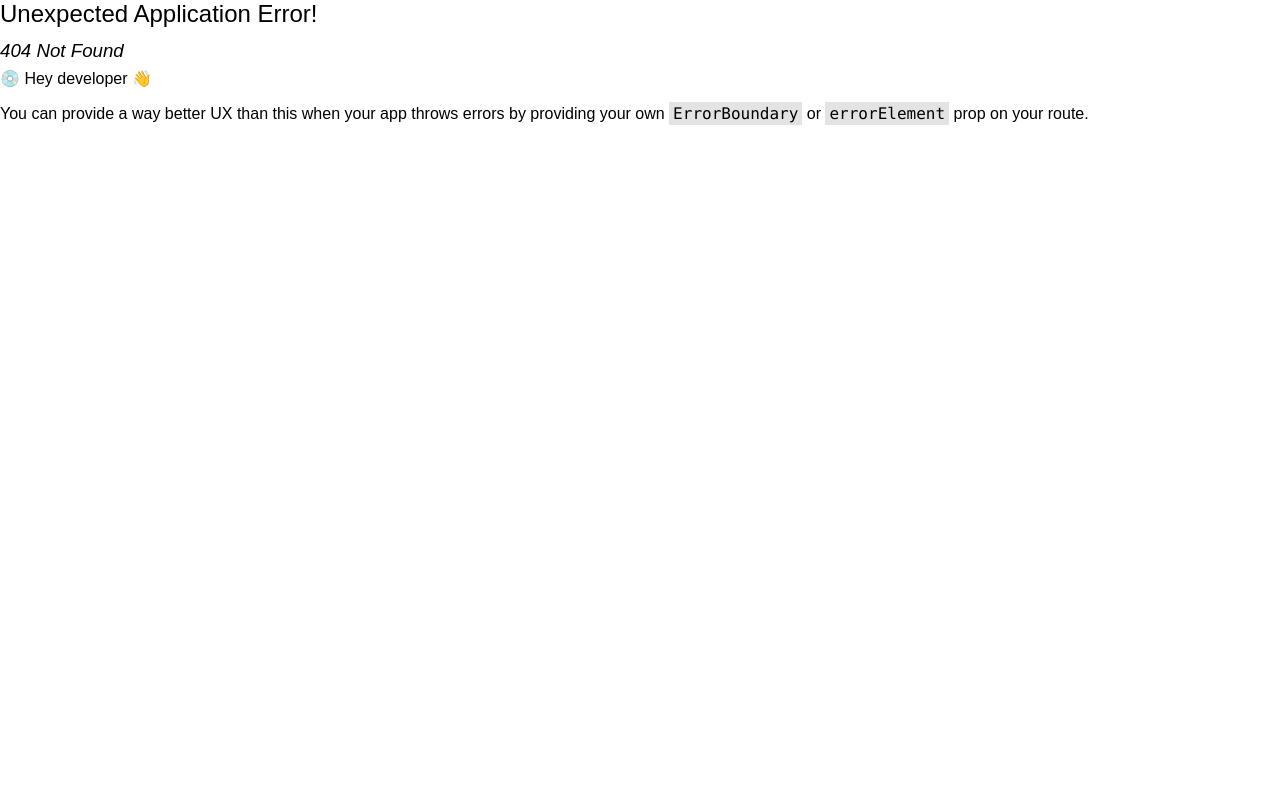
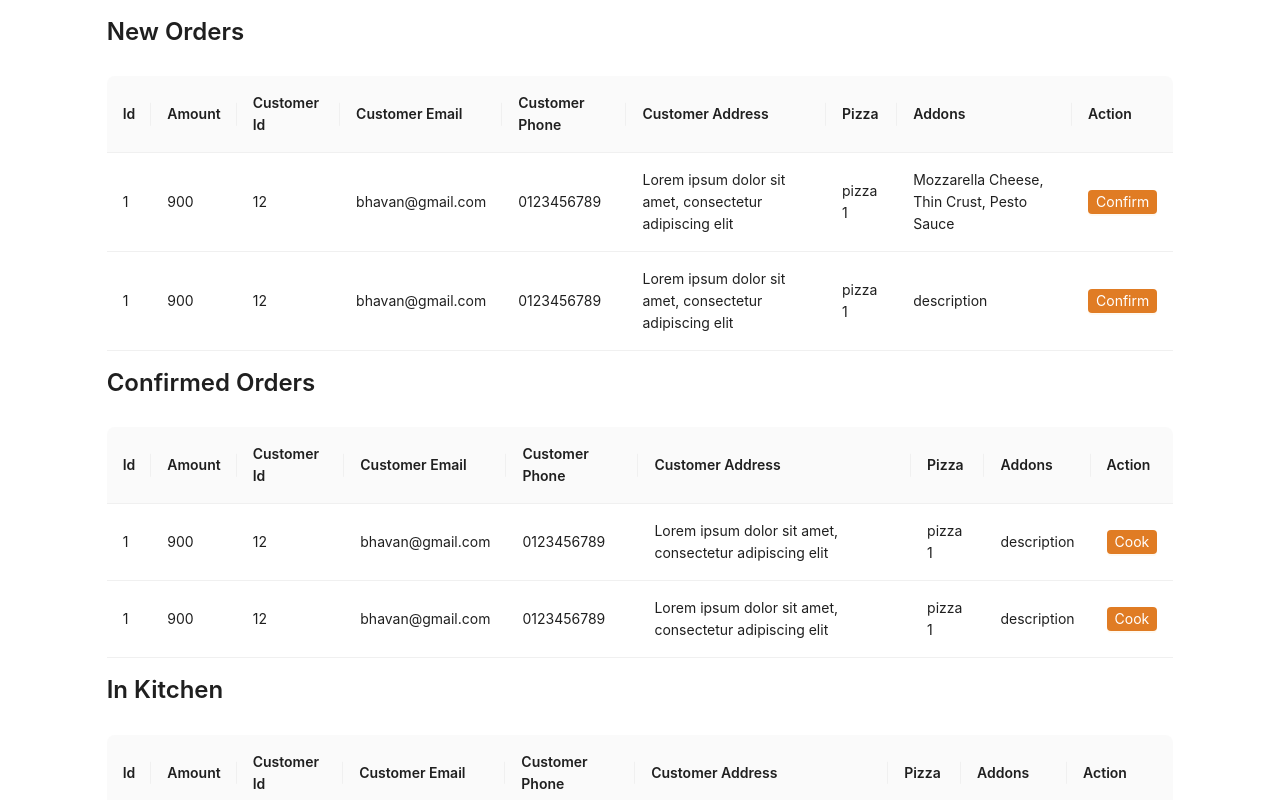
Before and after one commit to bhavankumar2911/pizza-delivery-web-app, a React (Create React App) app in the folder client/: page /admin/orders in a window 1280 px wide. Before the commit this address had no page. Shown: the top 800 px of the page. Built offline with nearby package versions, Linux system fonts and the light colour scheme.

Commit message:
created the orders page

```diff
--- a/client/public/index.html
+++ b/client/public/index.html
@@ -2,13 +2,10 @@
 <html lang="en">
   <head>
     <meta charset="utf-8" />
-    <link rel="icon" href="%PUBLIC_URL%/favicon.ico" />
+    <link rel="icon" type="image/png" href="./favicon.png" />
     <meta name="viewport" content="width=device-width, initial-scale=1" />
     <meta name="theme-color" content="#000000" />
-    <meta
-      name="description"
-      content="Web site created using create-react-app"
-    />
+    <meta name="description" content="Pizza Delivery Website" />
     <link rel="apple-touch-icon" href="%PUBLIC_URL%/logo192.png" />
     <!--
       manifest.json provides metadata used when your web app is installed on a
@@ -24,7 +21,7 @@
       work correctly both with client-side routing and a non-root public URL.
       Learn how to configure a non-root public URL by running `npm run build`.
     -->
-    <title>React App</title>
+    <title>PizzaDelivery</title>
   </head>
   <body>
     <noscript>You need to enable JavaScript to run this app.</noscript>
--- /dev/null
+++ b/client/src/components/OrderSection.jsx
@@ -0,0 +1,102 @@
+import { Typography, Table, Button } from "antd";
+import React from "react";
+import orders from "../orders.json";
+
+const OrderSection = ({ orderStatus, title }) => {
+  const columns = [
+    {
+      title: "Id",
+      dataIndex: "id",
+      key: "id",
+    },
+    {
+      title: "Amount",
+      dataIndex: "amount",
+      key: "amount",
+    },
+    {
+      title: "Customer Id",
+      dataIndex: "customer_id",
+      key: "customer_id",
+    },
+    {
+      title: "Customer Email",
+      dataIndex: "customer_email",
+      key: "customer_email",
+    },
+    {
+      title: "Customer Phone",
+      dataIndex: "customer_phone",
+      key: "customer_phone",
+    },
+    {
+      title: "Customer Address",
+      dataIndex: "customer_address",
+      key: "customer_address",
+    },
+    {
+      title: "Pizza",
+      dataIndex: "pizza",
+      key: "pizza",
+    },
+    {
+      title: "Addons",
+      dataIndex: "addons",
+      key: "addons",
+    },
+  ];
+
+  const actionColumn = {
+    new: {
+      title: "Action",
+      dataIndex: "mark",
+      key: "mark",
+      render: () => (
+        <Button type="primary" size="small">
+          Confirm
+        </Button>
+      ),
+    },
+    received: {
+      title: "Action",
+      dataIndex: "mark",
+      key: "mark",
+      render: () => (
+        <Button type="primary" size="small">
+          Cook
+        </Button>
+      ),
+    },
+    cooking: {
+      title: "Action",
+      dataIndex: "mark",
+      key: "mark",
+      render: () => (
+        <Button type="primary" size="small">
+          Dispatch
+        </Button>
+      ),
+    },
+  };
+
+  //   console.log(columns.push(actionColumn["new"]));
+
+  return (
+    <section>
+      <br />
+      <Typography.Title level={3}>{title}</Typography.Title>
+      <br />
+      <Table
+        pagination={false}
+        dataSource={orders.filter((order) => order.status == orderStatus)}
+        columns={
+          orderStatus == "delivered"
+            ? columns
+            : [...columns, actionColumn[orderStatus]]
+        }
+      />
+    </section>
+  );
+};
+
+export default OrderSection;
--- a/client/src/index.js
+++ b/client/src/index.js
@@ -13,6 +13,7 @@ import Dashboard from "./pages/Dashboard";
 import Inventory from "./pages/Inventory";
 import AppProvider from "./providers/App";
 import Cart from "./pages/Cart";
+import Orders from "./pages/Orders";
 
 const router = createBrowserRouter([
   {
@@ -51,6 +52,10 @@ const router = createBrowserRouter([
     path: "/admin/inventory",
     element: <Inventory />,
   },
+  {
+    path: "/admin/orders",
+    element: <Orders />,
+  },
 ]);
 
 const root = ReactDOM.createRoot(document.getElementById("root"));
--- /dev/null
+++ b/client/src/orders.json
@@ -0,0 +1,90 @@
+[
+  {
+    "id": 1,
+    "amount": 900,
+    "customer_id": 12,
+    "customer_email": "bhavan@gmail.com",
+    "customer_phone": "0123456789",
+    "customer_address": "Lorem ipsum dolor sit amet, consectetur adipiscing elit",
+    "pizza": "pizza 1",
+    "addons": "Mozzarella Cheese, Thin Crust, Pesto Sauce",
+    "status": "new"
+  },
+  {
+    "id": 1,
+    "amount": 900,
+    "customer_id": 12,
+    "customer_email": "bhavan@gmail.com",
+    "customer_phone": "0123456789",
+    "customer_address": "Lorem ipsum dolor sit amet, consectetur adipiscing elit",
+    "pizza": "pizza 1",
+    "addons": "description",
+    "status": "new"
+  },
+  {
+    "id": 1,
+    "amount": 900,
+    "customer_id": 12,
+    "customer_email": "bhavan@gmail.com",
+    "customer_phone": "0123456789",
+    "customer_address": "Lorem ipsum dolor sit amet, consectetur adipiscing elit",
+    "pizza": "pizza 1",
+    "addons": "description",
+    "status": "received"
+  },
+  {
+    "id": 1,
+    "amount": 900,
+    "customer_id": 12,
+    "customer_email": "bhavan@gmail.com",
+    "customer_phone": "0123456789",
+    "customer_address": "Lorem ipsum dolor sit amet, consectetur adipiscing elit",
+    "pizza": "pizza 1",
+    "addons": "description",
+    "status": "received"
+  },
+  {
+    "id": 1,
+    "amount": 900,
+    "customer_id": 12,
+    "customer_email": "bhavan@gmail.com",
+    "customer_phone": "0123456789",
+    "customer_address": "Lorem ipsum dolor sit amet, consectetur adipiscing elit",
+    "pizza": "pizza 1",
+    "addons": "description",
+    "status": "cooking"
+  },
+  {
+    "id": 1,
+    "amount": 900,
+    "customer_id": 12,
+    "customer_email": "bhavan@gmail.com",
+    "customer_phone": "0123456789",
+    "customer_address": "Lorem ipsum dolor sit amet, consectetur adipiscing elit",
+    "pizza": "pizza 1",
+    "addons": "description",
+    "status": "cooking"
+  },
+  {
+    "id": 1,
+    "amount": 900,
+    "customer_id": 12,
+    "customer_email": "bhavan@gmail.com",
+    "customer_phone": "0123456789",
+    "customer_address": "Lorem ipsum dolor sit amet, consectetur adipiscing elit",
+    "pizza": "pizza 1",
+    "addons": "description",
+    "status": "delivered"
+  },
+  {
+    "id": 1,
+    "amount": 900,
+    "customer_id": 12,
+    "customer_email": "bhavan@gmail.com",
+    "customer_phone": "0123456789",
+    "customer_address": "Lorem ipsum dolor sit amet, consectetur adipiscing elit",
+    "pizza": "pizza 1",
+    "addons": "description",
+    "status": "delivered"
+  }
+]
--- /dev/null
+++ b/client/src/pages/Orders.jsx
@@ -0,0 +1,110 @@
+import React from "react";
+import Container from "../components/Container";
+import OrderSection from "../components/OrderSection";
+
+const Orders = () => {
+  // const columns = [
+  //   {
+  //     title: "Id",
+  //     dataIndex: "id",
+  //     key: "id",
+  //   },
+  //   {
+  //     title: "Amount",
+  //     dataIndex: "amount",
+  //     key: "amount",
+  //   },
+  //   {
+  //     title: "Customer Id",
+  //     dataIndex: "customer_id",
+  //     key: "customer_id",
+  //   },
+  //   {
+  //     title: "Customer Email",
+  //     dataIndex: "customer_email",
+  //     key: "customer_email",
+  //   },
+  //   {
+  //     title: "Customer Phone",
+  //     dataIndex: "customer_phone",
+  //     key: "customer_phone",
+  //   },
+  //   {
+  //     title: "Customer Address",
+  //     dataIndex: "customer_address",
+  //     key: "customer_address",
+  //   },
+  //   {
+  //     title: "Pizza",
+  //     dataIndex: "pizza",
+  //     key: "pizza",
+  //   },
+  //   {
+  //     title: "Addons",
+  //     dataIndex: "addons",
+  //     key: "addons",
+  //   },
+  //   {
+  //     title: "Action",
+  //     dataIndex: "mark",
+  //     key: "mark",
+  //     render: () => (
+  //       <Button type="primary" size="small">
+  //         Mark as received
+  //       </Button>
+  //     ),
+  //   },
+  // ];
+
+  // const confirmedOrdersColumns = columns.slice(0, 8);
+  // confirmedOrdersColumns.append({
+  //   title: "Action",
+  //   dataIndex: "mark",
+  //   key: "mark",
+  //   render: () => (
+  //     <Button type="primary" size="small">
+  //       Start cooking
+  //     </Button>
+  //   ),
+  // });
+
+  return (
+    <main>
+      <Container>
+        <OrderSection orderStatus="new" title="New Orders" />
+        <OrderSection orderStatus="received" title="Confirmed Orders" />
+        <OrderSection orderStatus="cooking" title="In Kitchen" />
+        <OrderSection orderStatus="delivered" title="Delivered Orders" />
+
+        {/* <section>
+          <Typography.Title level={3}>Confirmed Orders</Typography.Title>
+          <Table
+            pagination={false}
+            dataSource={orders.filter((order) => order.status == "received")}
+            columns={confirmedOrdersColumns}
+          />
+        </section>
+
+        <section>
+          <Typography.Title level={3}>Cooking</Typography.Title>
+          <Table
+            pagination={false}
+            dataSource={orders.filter((order) => order.status == "new")}
+            columns={columns}
+          />
+        </section>
+
+        <section>
+          <Typography.Title level={3}>New Orders</Typography.Title>
+          <Table
+            pagination={false}
+            dataSource={orders.filter((order) => order.status == "new")}
+            columns={columns}
+          />
+        </section> */}
+      </Container>
+    </main>
+  );
+};
+
+export default Orders;
```
Also changed, not shown: client/public/favicon.png (added).
